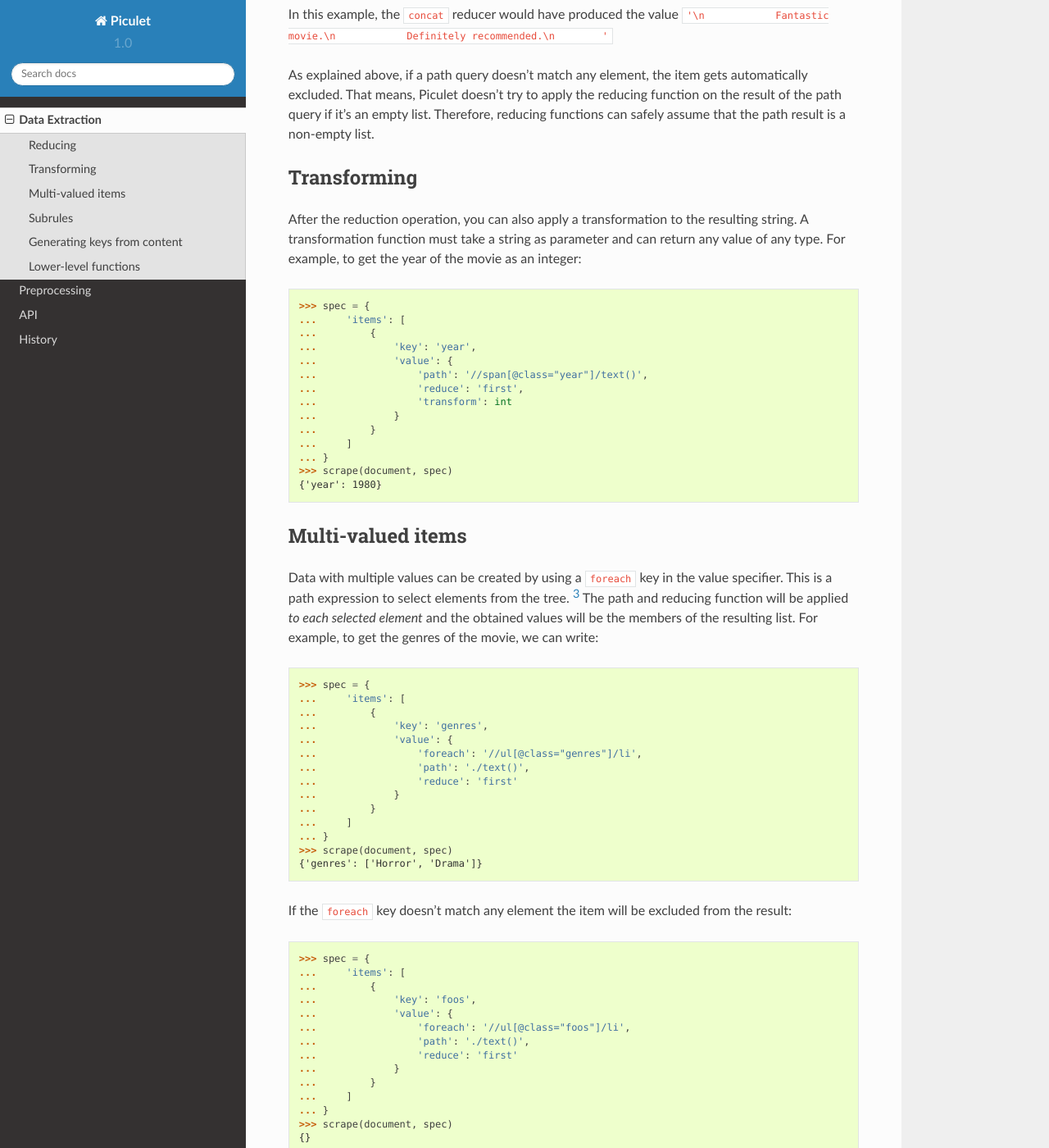
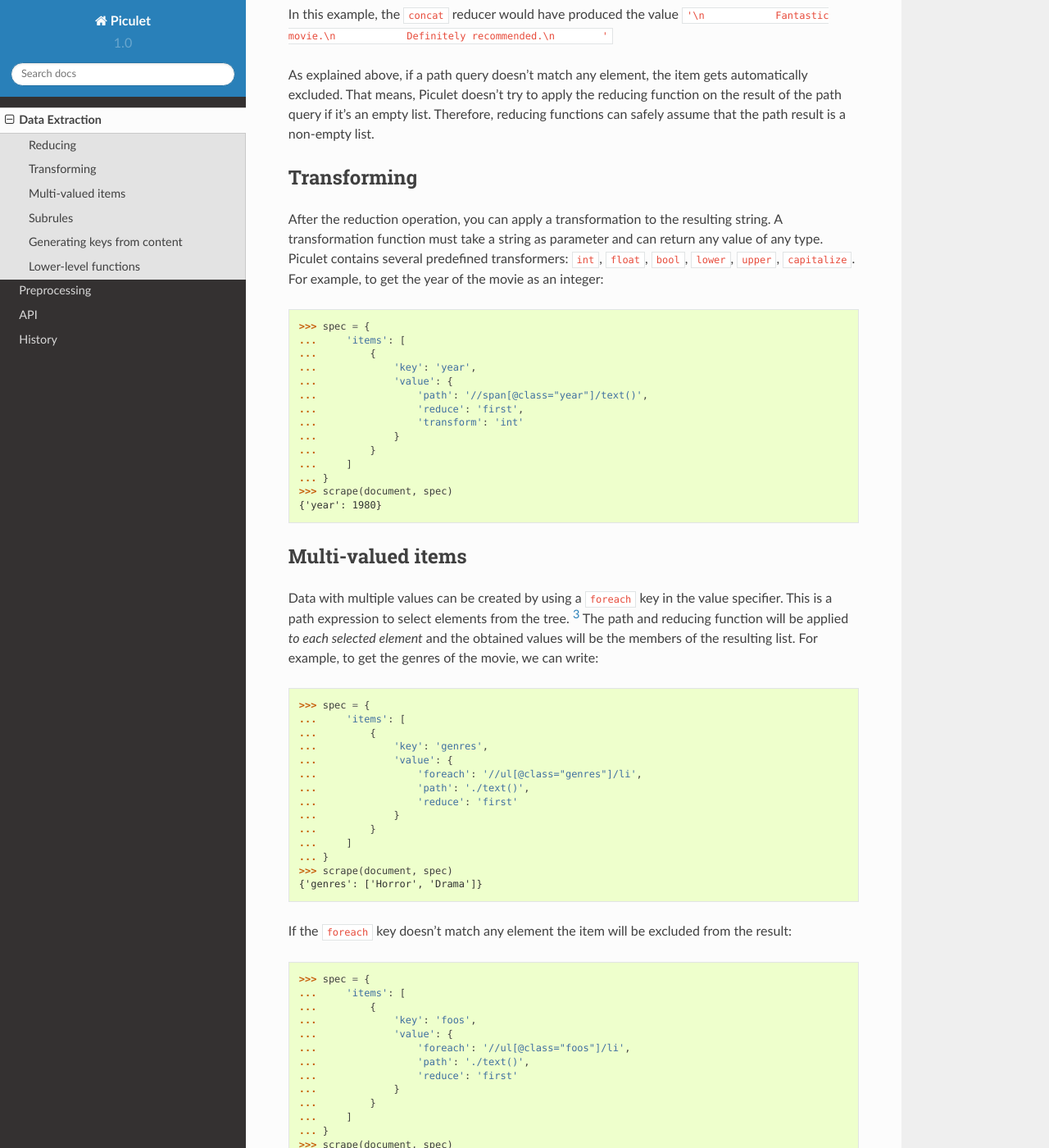
Before and after one commit to uyar/piculet, a Sphinx documentation site: the page built from docs/extract.rst, in a window 1280 px wide and 1400 px high, scrolled down 3557 px. Shown: the whole window at 82% size. Built offline with Sphinx 7.4.7 and the Read the Docs theme 2.0.0, drawn with Linux system fonts in a browser that asks for light colours; some of the changed text lies outside the part shown.

Commit message:
Add predefined transformers and remove callable transforms in spec

```diff
--- a/HISTORY.rst
+++ b/HISTORY.rst
@@ -6,7 +6,9 @@ History
 1.0b5 (unreleased)
 ------------------
 
-- Added rule and extractor classes for better type checking.
+- Added classes for better control when writing specifications.
+- Added predefined transformation functions.
+- Removed all callables from specification maps.
 - Refactored XPath evaluation method in order to parse path expressions once.
 - Preprocessing will be done only once when the tree is built.
 - Concatenation is now the default reducing operation.
--- a/README.rst
+++ b/README.rst
@@ -85,7 +85,7 @@ This should print the following output::
      "review": "Fantastic movie. Definitely recommended.",
      "runtime": "144 minutes",
      "title": "The Shining",
-     "year": "1980"
+     "year": 1980
    }
 
 For HTML documents, the ``--html`` option has to be used. If the document
--- a/docs/extract.rst
+++ b/docs/extract.rst
@@ -196,10 +196,11 @@ a non-empty list.
 Transforming
 ------------
 
-After the reduction operation, you can also apply a transformation
+After the reduction operation, you can apply a transformation
 to the resulting string. A transformation function must take a string
-as parameter and can return any value of any type. For example,
-to get the year of the movie as an integer:
+as parameter and can return any value of any type. Piculet contains several
+predefined transformers: ``int``, ``float``, ``bool``, ``lower``, ``upper``,
+``capitalize``. For example, to get the year of the movie as an integer:
 
 >>> spec = {
 ...     'items': [
@@ -208,7 +209,7 @@ to get the year of the movie as an integer:
 ...             'value': {
 ...                 'path': '//span[@class="year"]/text()',
 ...                 'reduce': 'first',
-...                 'transform': int
+...                 'transform': 'int'
 ...             }
 ...         }
 ...     ]
```
Also changed, not shown: other parts of docs/extract.rst (+1 -1 lines), piculet.py (+14 -1 lines), 3 other files.
